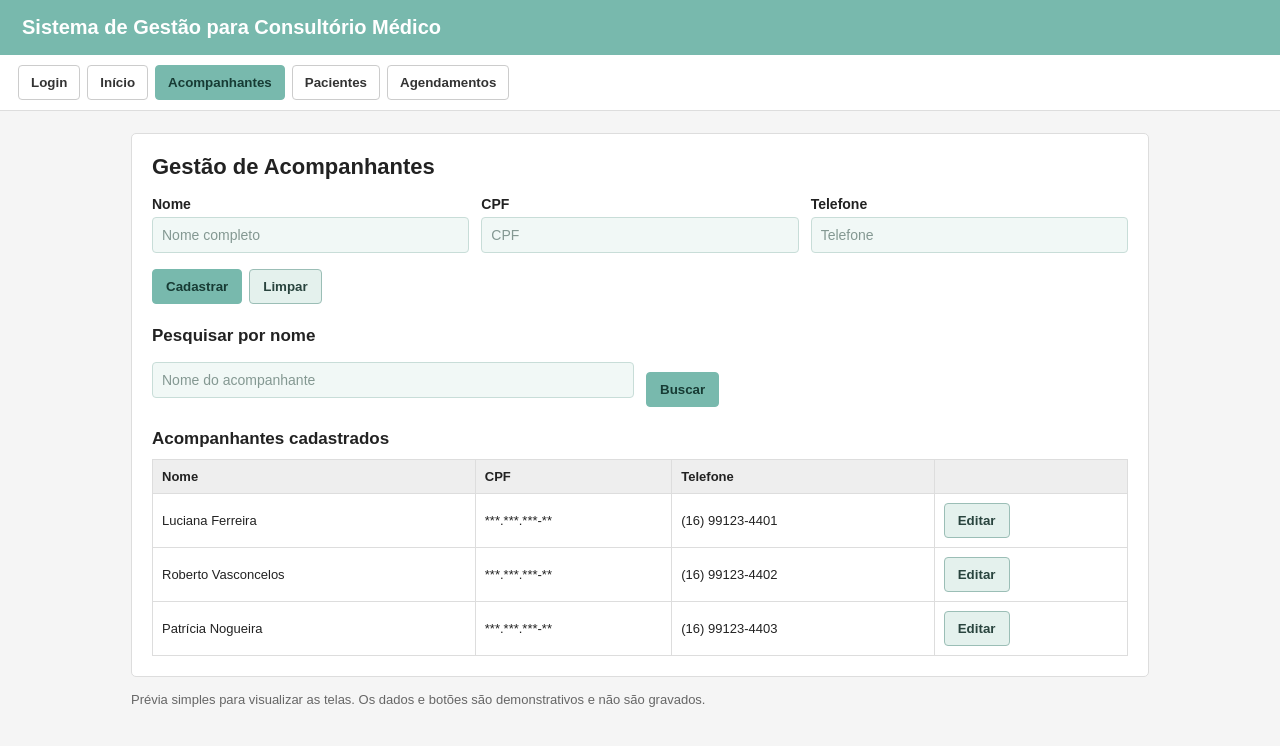
After one commit to isabelly3112/ProjetoSaep, a PHP site: page /previa_visual.html in a window 1280 px wide, after a click on "Acompanhantes". The commit adds this page. Shown: the top 746 px of the page. Run offline with PHP 8.4, Linux system fonts and the light colour scheme.

Commit message:
first commit

```diff
--- a/saep_consultorio_php/saep_consultorio/includes/footer.php
+++ b/SAEP_Consultorio_Medico/SAEP_Consultorio_Medico/includes/footer.php
@@ -1,5 +1,4 @@
 </main>
 <footer class="footer">Sistema de Gestão para Consultório Médico</footer>
 </body>
-
 </html>
--- /dev/null
+++ b/SAEP_Consultorio_Medico/SAEP_Consultorio_Medico/previa_visual.html
@@ -0,0 +1,410 @@
+<!DOCTYPE html>
+<html lang="pt-BR">
+
+<head>
+    <meta charset="UTF-8">
+    <meta name="viewport" content="width=device-width,initial-scale=1">
+    <title>Sistema do Consultório</title>
+    <style>
+        * {
+            box-sizing: border-box
+        }
+
+        body {
+            margin: 0;
+            font-family: Arial, sans-serif;
+            background: #f5f5f5;
+            color: #222
+        }
+
+        header {
+            background: #78b9ad;
+            color: #fff;
+            padding: 16px 22px;
+            font-size: 20px;
+            font-weight: bold
+        }
+
+        nav {
+            background: #fff;
+            padding: 10px 18px;
+            border-bottom: 1px solid #ddd;
+            display: flex;
+            gap: 7px;
+            flex-wrap: wrap
+        }
+
+        nav button {
+            border: 1px solid #ccc;
+            background: #fff;
+            padding: 9px 12px;
+            border-radius: 4px;
+            cursor: pointer;
+            color: #333
+        }
+
+        nav button.active,
+        button.primary {
+            background: #78b9ad;
+            color: white;
+            border-color: #78b9ad
+        }
+
+        main {
+            max-width: 1050px;
+            margin: 22px auto;
+            padding: 0 16px
+        }
+
+        section {
+            background: #fff;
+            padding: 20px;
+            border: 1px solid #ddd;
+            border-radius: 5px
+        }
+
+        h1 {
+            font-size: 22px;
+            margin: 0 0 8px
+        }
+
+        h2 {
+            font-size: 17px;
+            margin: 22px 0 10px
+        }
+
+        p.hint {
+            color: #666;
+            font-size: 14px
+        }
+
+        form.fields {
+            display: grid;
+            grid-template-columns: repeat(auto-fit, minmax(190px, 1fr));
+            gap: 12px;
+            margin: 16px 0
+        }
+
+        label {
+            font-size: 14px;
+            display: block;
+            margin-bottom: 5px;
+            font-weight: bold
+        }
+
+        input,
+        select {
+            width: 100%;
+            padding: 9px;
+            border: 1px solid #c8ddd8;
+            border-radius: 4px;
+            font-size: 14px;
+            background: #f1f8f6;
+            color: #263b37;
+            color-scheme: light;
+            box-shadow: none
+        }
+
+        input::placeholder {
+            color: #849892;
+            opacity: 1
+        }
+
+        input:focus,
+        select:focus {
+            outline: 2px solid #a8d2c8;
+            border-color: #78b9ad
+        }
+
+        button {
+            padding: 9px 13px;
+            border: 1px solid #9bbeb6;
+            border-radius: 4px;
+            background: #e4f1ed;
+            color: #29443e;
+            cursor: pointer;
+            font-weight: 600
+        }
+
+        button:hover {
+            background: #d4e9e3
+        }
+
+        button.primary,
+        nav button.active {
+            background: #78b9ad;
+            color: #173b34;
+            border-color: #78b9ad
+        }
+
+        button:disabled {
+            opacity: 1;
+            color: #29443e;
+            background: #e4f1ed
+        }
+
+        table {
+            border-collapse: collapse;
+            width: 100%;
+            margin-top: 10px;
+            background: #fff
+        }
+
+        th,
+        td {
+            border: 1px solid #ddd;
+            padding: 9px;
+            text-align: left;
+            font-size: 13px
+        }
+
+        th {
+            background: #eee
+        }
+
+        .actions {
+            display: flex;
+            gap: 7px;
+            flex-wrap: wrap;
+            margin-top: 10px
+        }
+
+        .hide {
+            display: none
+        }
+
+        .tiles {
+            display: flex;
+            gap: 12px;
+            flex-wrap: wrap;
+            margin-top: 18px
+        }
+
+        .tiles button {
+            background: #fff;
+            color: #222;
+            border: 1px solid #bbb;
+            padding: 18px;
+            min-width: 190px;
+            min-height: 82px;
+            text-align: left;
+            font-family: Arial, sans-serif;
+            font-size: 14px;
+            line-height: 1.4;
+            white-space: normal
+        }
+
+        .tiles button strong {
+            display: block;
+            margin-bottom: 6px;
+            color: #4d8f84;
+            font-size: 15px
+        }
+
+        .note {
+            font-size: 13px;
+            color: #666;
+            margin-top: 15px
+        }
+
+        .login {
+            max-width: 360px;
+            margin: 25px auto
+        }
+
+        .login input {
+            margin-bottom: 12px
+        }
+    </style>
+</head>
+
+<body>
+    <header>Sistema de Gestão para Consultório Médico</header>
+    <nav>
+        <button data-tab="login" onclick="openTab('login')">Login</button>
+        <button data-tab="inicio" class="active" onclick="openTab('inicio')">Início</button>
+        <button data-tab="acomp" onclick="openTab('acomp')">Acompanhantes</button>
+        <button data-tab="pac" onclick="openTab('pac')">Pacientes</button>
+        <button data-tab="agenda" onclick="openTab('agenda')">Agendamentos</button>
+    </nav>
+    <main>
+        <section id="login" class="hide">
+            <div class="login">
+                <h1>Login</h1>
+                <p class="hint">Digite seu usuário e senha.</p>
+                <label>Usuário</label><input placeholder="Usuário" value="admin"><label>Senha</label><input
+                    type="password" placeholder="Senha" value="admin123">
+                <button class="primary" onclick="openTab('inicio')">Entrar</button>
+            </div>
+        </section>
+        <section id="inicio">
+            <h1>Tela inicial</h1>
+            <p>Bem-vindo(a), Gestor Geral.</p>
+            <div class="tiles">
+                <button onclick="openTab('acomp')"><strong>Gestão de Acompanhantes</strong> Cadastrar e consultar
+                    acompanhantes</button>
+                <button onclick="openTab('pac')"><strong>Gestão de Pacientes</strong> Cadastrar e consultar
+                    pacientes</button>
+                <button onclick="openTab('agenda')"><strong>Gestão de Agendamentos</strong> Marcar e consultar
+                    consultas</button>
+            </div>
+            <p class="note">Use os botões acima para acessar cada parte do sistema.</p>
+        </section>
+        <section id="acomp" class="hide">
+            <h1>Gestão de Acompanhantes</h1>
+            <form class="fields">
+                <div><label>Nome</label><input placeholder="Nome completo"></div>
+                <div><label>CPF</label><input placeholder="CPF"></div>
+                <div><label>Telefone</label><input placeholder="Telefone"></div>
+            </form>
+            <div class="actions"><button class="primary" type="button"
+                    onclick="alert('Prévia: cadastro demonstrativo.')">Cadastrar</button><button
+                    type="reset">Limpar</button></div>
+            <h2>Pesquisar por nome</h2>
+            <form class="fields">
+                <div><input placeholder="Nome do acompanhante"></div>
+                <div class="actions"><button class="primary" type="button">Buscar</button></div>
+            </form>
+            <h2>Acompanhantes cadastrados</h2>
+            <table>
+                <tr>
+                    <th>Nome</th>
+                    <th>CPF</th>
+                    <th>Telefone</th>
+                    <th></th>
+                </tr>
+                <tr>
+                    <td>Luciana Ferreira</td>
+                    <td>***.***.***-**</td>
+                    <td>(16) 99123-4401</td>
+                    <td><button>Editar</button></td>
+                </tr>
+                <tr>
+                    <td>Roberto Vasconcelos</td>
+                    <td>***.***.***-**</td>
+                    <td>(16) 99123-4402</td>
+                    <td><button>Editar</button></td>
+                </tr>
+                <tr>
+                    <td>Patrícia Nogueira</td>
+                    <td>***.***.***-**</td>
+                    <td>(16) 99123-4403</td>
+                    <td><button>Editar</button></td>
+                </tr>
+            </table>
+        </section>
+        <section id="pac" class="hide">
+            <h1>Gestão de Pacientes</h1>
+            <form class="fields">
+                <div><label>Nome</label><input placeholder="Nome completo"></div>
+                <div><label>CPF</label><input placeholder="CPF"></div>
+                <div><label>Data de nascimento</label><input type="date"></div>
+                <div><label>Telefone</label><input placeholder="Telefone"></div>
+                <div><label>Acompanhante</label><select>
+                        <option>Sem acompanhante</option>
+                        <option>Luciana Ferreira</option>
+                        <option>Roberto Vasconcelos</option>
+                        <option>Patrícia Nogueira</option>
+                    </select></div>
+            </form>
+            <div class="actions"><button class="primary"
+                    onclick="alert('Prévia: cadastro demonstrativo.')">Cadastrar</button><button>Limpar</button></div>
+            <h2>Pacientes cadastrados</h2>
+            <table>
+                <tr>
+                    <th>Nome</th>
+                    <th>CPF</th>
+                    <th>Nascimento</th>
+                    <th>Telefone</th>
+                    <th>Acompanhante</th>
+                    <th></th>
+                </tr>
+                <tr>
+                    <td>Marcos Vinícius Rocha</td>
+                    <td>***.***.***-**</td>
+                    <td>19/03/1988</td>
+                    <td>(16) 98210-5501</td>
+                    <td>Luciana Ferreira</td>
+                    <td><button>Editar</button></td>
+                </tr>
+                <tr>
+                    <td>Camila Duarte</td>
+                    <td>***.***.***-**</td>
+                    <td>14/11/1995</td>
+                    <td>(16) 98210-5502</td>
+                    <td>Luciana Ferreira</td>
+                    <td><button>Editar</button></td>
+                </tr>
+                <tr>
+                    <td>Ricardo Almeida</td>
+                    <td>***.***.***-**</td>
+                    <td>08/07/1974</td>
+                    <td>(16) 98210-5503</td>
+                    <td>Sem acompanhante</td>
+                    <td><button>Editar</button></td>
+                </tr>
+            </table>
+        </section>
+        <section id="agenda" class="hide">
+            <h1>Gestão de Agendamentos</h1>
+            <form class="fields">
+                <div><label>Paciente</label><select>
+                        <option>Selecione</option>
+                        <option>Marcos Vinícius Rocha</option>
+                        <option>Camila Duarte</option>
+                        <option>Ricardo Almeida</option>
+                        <option>Juliana Teixeira</option>
+                    </select></div>
+                <div><label>Data</label><input type="date"></div>
+                <div><label>Horário</label><input type="time"></div>
+            </form>
+            <div class="actions"><button class="primary"
+                    onclick="alert('Prévia: agendamento demonstrativo.')">Agendar</button><button>Limpar</button></div>
+            <h2>Consultas cadastradas</h2>
+            <table>
+                <tr>
+                    <th>Data</th>
+                    <th>Horário</th>
+                    <th>Paciente</th>
+                    <th>Acompanhante</th>
+                    <th></th>
+                </tr>
+                <tr>
+                    <td>01/12/2026</td>
+                    <td>09:45</td>
+                    <td>Camila Duarte</td>
+                    <td>Luciana Ferreira</td>
+                    <td><button>Editar</button></td>
+                </tr>
+                <tr>
+                    <td>01/12/2026</td>
+                    <td>15:00</td>
+                    <td>Ricardo Almeida</td>
+                    <td>Sem acompanhante</td>
+                    <td><button>Editar</button></td>
+                </tr>
+                <tr>
+                    <td>03/12/2026</td>
+                    <td>08:30</td>
+                    <td>Marcos Vinícius Rocha</td>
+                    <td>Luciana Ferreira</td>
+                    <td><button>Editar</button></td>
+                </tr>
+                <tr>
+                    <td>10/12/2026</td>
+                    <td>11:00</td>
+                    <td>Marcos Vinícius Rocha</td>
+                    <td>Luciana Ferreira</td>
+                    <td><button>Editar</button></td>
+                </tr>
+            </table>
+        </section>
+        <p class="note">Prévia simples para visualizar as telas. Os dados e botões são demonstrativos e não são
+            gravados.</p>
+    </main>
+    <script>
+        function openTab(id) { document.querySelectorAll('main section').forEach(x => x.classList.add('hide')); document.getElementById(id).classList.remove('hide'); document.querySelectorAll('nav button').forEach(x => x.classList.toggle('active', x.dataset.tab === id)); }
+    </script>
+</body>
+
+</html>
```
Also changed, not shown: SAEP_Consultorio_Medico/SAEP_Consultorio_Medico/assets/style.css (added, +213 -0 lines), SAEP_Consultorio_Medico/SAEP_Consultorio_Medico/includes/auth.php (renamed from saep_consultorio_php/saep_consultorio/includes/auth.php, +4 -6 lines), SAEP_Consultorio_Medico/SAEP_Consultorio_Medico/includes/header.php (added, +20 -0 lines), SAEP_Consultorio_Medico/SAEP_Consultorio_Medico/saep_db.sql (added, +67 -0 lines), saep_consultorio_php/saep_consultorio/assets/style.css (deleted, +0 -1 lines), saep_consultorio_php/saep_consultorio/includes/header.php (deleted, +0 -22 lines), SAEP_Consultorio_Medico/SAEP_Consultorio_Medico/README.txt, SAEP_Consultorio_Medico/SAEP_Consultorio_Medico/acompanhantes.php (renamed from saep_consultorio_php/saep_consultorio/acompanhantes.php), SAEP_Consultorio_Medico/SAEP_Consultorio_Medico/agendamentos.php (renamed from saep_consultorio_php/saep_consultorio/agendamentos.php), SAEP_Consultorio_Medico/SAEP_Consultorio_Medico/config.php (renamed from saep_consultorio_php/saep_consultorio/config.php), SAEP_Consultorio_Medico/SAEP_Consultorio_Medico/includes/functions.php (renamed from saep_consultorio_php/saep_consultorio/includes/functions.php), SAEP_Consultorio_Medico/SAEP_Consultorio_Medico/index.php (renamed from saep_consultorio_php/saep_consultorio/index.php), SAEP_Consultorio_Medico/SAEP_Consultorio_Medico/login.php (renamed from saep_consultorio_php/saep_consultorio/login.php), SAEP_Consultorio_Medico/SAEP_Consultorio_Medico/logout.php (renamed from saep_consultorio_php/saep_consultorio/logout.php), 1 more files.
